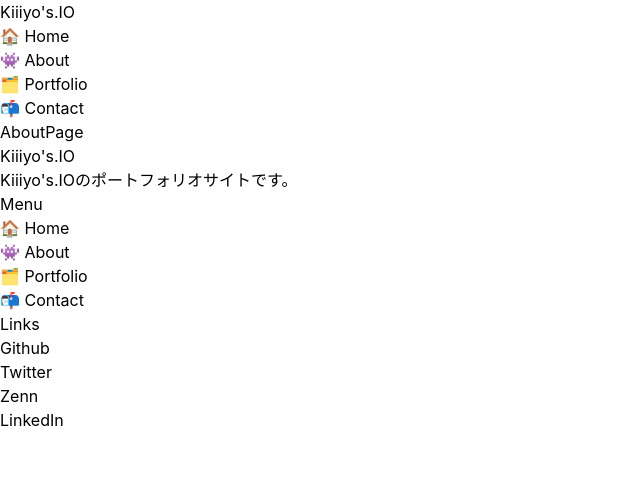
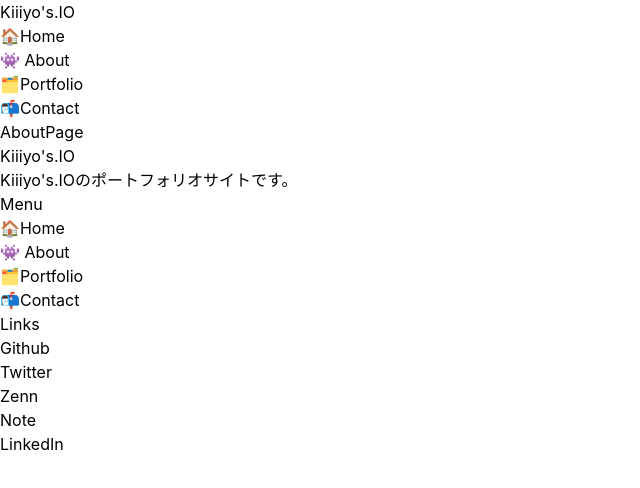
Before and after one commit to kiiiyo/kiiiyo.io, a Next.js app: page /about in a window 1280 px wide. Shown: the top 488 px of the page, without its empty margins (0-640 px from the left). Built offline with nearby package versions, Linux system fonts and the light colour scheme.

Commit message:
:lipstick: modify navi style

```diff
--- a/src/components/organisms/GlobalFooter/GlobalFooter.tsx
+++ b/src/components/organisms/GlobalFooter/GlobalFooter.tsx
@@ -5,6 +5,7 @@
 
 // Interface
 export type TMenuItem = {
+  emoji: string
   name: string
   label: string
   path: string
@@ -76,6 +77,7 @@
                             isCurrent ? 'font-bold ' : ''
                           }`}
                         >
+                          <span className="inline-block mr-3">{menuItem.emoji}</span>
                           <span className="inline-block">{menuItem.label}</span>
                         </a>
                       </Link>
--- a/src/components/organisms/GlobalHeader/GlobalHeader.tsx
+++ b/src/components/organisms/GlobalHeader/GlobalHeader.tsx
@@ -7,6 +7,7 @@
 
 // Interface
 export type TMenuItem = {
+  emoji: string
   name: string
   label: string
   path: string
@@ -96,7 +97,8 @@
                             : 'text-neutral-600 hover:text-neutral-500 active:text-neutral-700'
                         }`}
                       >
-                        {menuItem.label}
+                        <span className="inline-block mr-3">{menuItem.emoji}</span>
+                        <span className="inline-block">{menuItem.label}</span>
                       </a>
                     </Link>
                     {isCurrent && (
--- a/src/configs/constant.ts
+++ b/src/configs/constant.ts
@@ -7,23 +7,27 @@
 // TODO:
 export const GLOBAL_MENU_LIST = [
   {
+    emoji: '🏠',
     name: 'HOME',
-    label: '🏠 Home',
+    label: 'Home',
     path: '/'
   },
   {
+    emoji: '👾',
     name: 'ABOUT',
-    label: '👾 About',
+    label: ' About',
     path: '/about'
   },
   {
+    emoji: '🗂️',
     name: 'PORTFOLIO',
-    label: '🗂️ Portfolio',
+    label: 'Portfolio',
     path: '/portfolio'
   },
   {
+    emoji: '📬',
     name: 'CONTACT',
-    label: '📬 Contact',
+    label: 'Contact',
     path: '/contact'
   }
 ]
@@ -42,6 +46,10 @@
     path: 'https://zenn.dev/kiiiyo'
   },
   {
+    label: 'Note',
+    path: 'https://note.com/kiiiyo'
+  },
+  {
     label: 'LinkedIn',
     path: 'https://www.linkedin.com/in/kiyota-takashi-95609222b/'
   }
```
Also changed, not shown: src/constants/index.ts (added).
